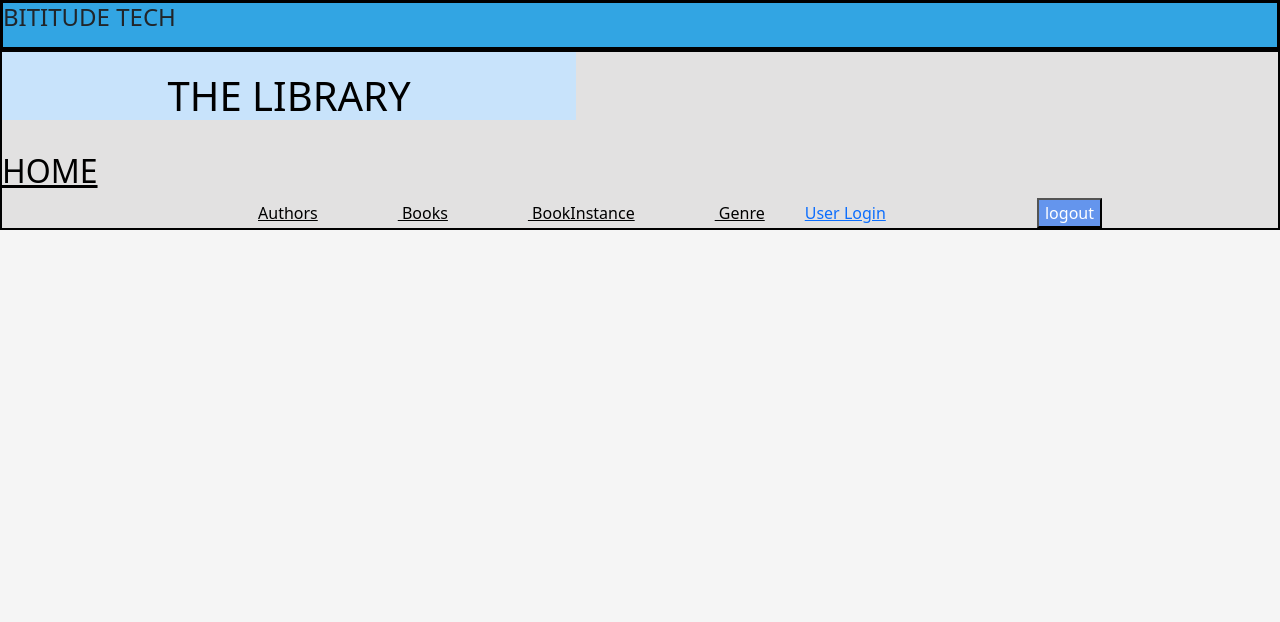
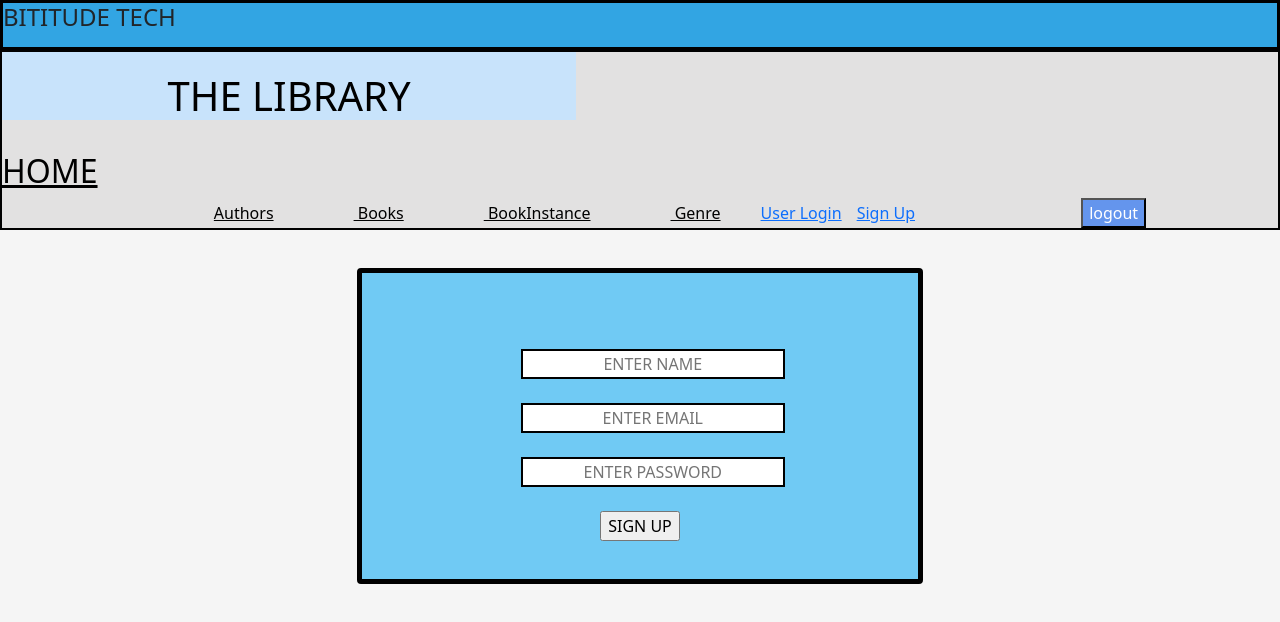
Before and after one commit to Hridhin-k/reactLibrary, a React (Create React App) app: page /SignUp in a window 1280 px wide. Shown: the top 622 px of the page. Built offline with nearby package versions, Linux system fonts and the light colour scheme.

Commit message:
token creation upon valid user login

```diff
--- a/src/App.css
+++ b/src/App.css
@@ -168,3 +168,7 @@ body {}
   display: inline-block;
   margin: auto;
 }
+
+.link6 {
+  padding: 5px 15px;
+}
--- a/src/App.js
+++ b/src/App.js
@@ -10,6 +10,7 @@ import 'bootstrap/dist/css/bootstrap.min.css';
 import { BrowserRouter, Route, Link, Routes } from 'react-router-dom';
 import Protectedroute from './ProtectedRoutes';
 import { useState } from 'react';
+import SignUp from './pages/SignUp';
 
 function App() {
   const [key, setKey] = useState(false)
@@ -35,6 +36,7 @@ function App() {
               <Link className='link4' to="/Genre"> Genre</Link>
 
               <Link className='link5' to="/UserLogin">User Login</Link>
+              <Link className='link6' to="/SignUp">Sign Up</Link>
               <button className='logout' onClick={() => { setKey(false); <Route path="/" element={<Homepage />} /> }}       >logout</button>
             </nav>
             <Routes>
@@ -46,6 +48,7 @@ function App() {
               <Route path="/Genre" element={<Protectedroute login={key}><Genre /></Protectedroute>} />
               <Route path='/UserLogin' element={<Userlogin authData={authData} />} />
 
+              <Route path="/SignUp" element={<SignUp />} />
             </Routes>
           </div>
         </BrowserRouter>
--- /dev/null
+++ b/src/api/user.js
@@ -0,0 +1,4 @@
+import axios from './axios'
+const createUser = (data) => axios.post('/register', data)
+const userLogin = (data) => axios.post('/login', data)
+export { createUser, userLogin }
--- /dev/null
+++ b/src/pages/SignUp.js
@@ -0,0 +1,47 @@
+import React, { useState } from 'react'
+import { createUser } from '../api/user'
+
+function SignUp() {
+  const [register, setRegister] = useState({ name: '', email: '', password: '' })
+  const onInputChange = (e) => {
+    const { name, value } = e.target
+    setRegister(prevInput => { return { ...register, [name]: value } })
+  }
+
+  const onSubmit = async (e) => {
+    e.preventDefault();
+    try {
+      const resp = await createUser(register)
+      if (resp.status == 200) {
+        console.log(resp.status)
+        alert('user created')
+        console.log(register)
+        setRegister({ name: '' })
+      }
+    }
+    catch (err) {
+      console.log('error')
+    }
+  }
+  return (
+    <>
+      <div className='card' id='logincard'>
+        <form onSubmit={onSubmit} className="form-horizontal">
+          <div className="form-group">
+
+            <input type="text" name='name' onChange={onInputChange} className='inputcontrol' placeholder='ENTER NAME' required /><br /><br />
+
+            <input type="text" name='email' onChange={onInputChange} className='inputcontrol' placeholder='ENTER EMAIL' required /><br /><br />
+
+            <input type="password" name='password' onChange={onInputChange} className='inputcontrol' placeholder='ENTER PASSWORD' required /><br /><br />
+
+          </div>
+          <input type='submit' className='formsubmit' value='SIGN UP' />
+
+        </form></div>
+
+    </>
+  )
+}
+
+export default SignUp
--- a/src/pages/UserLogin.js
+++ b/src/pages/UserLogin.js
@@ -1,50 +1,58 @@
 import React, { useState, useEffect } from 'react'
 import { useNavigate } from 'react-router-dom'
+import { BrowserRouter, Route, Link, Routes } from 'react-router-dom';
+import { userLogin } from '../api/user';
+import SignUp from './SignUp';
+
 function UserLogin({ authData }) {
   const [auth, setAuth] = useState(false)
-  const [name, setName] = useState('')
-  const [password, setPassword] = useState('')
+
+  const [login, setLogin] = useState({ name: '', email: '', password: '' })
   const navigate = useNavigate();
-  useEffect(() => {
-    authData(auth);
-  }, [auth])
+  // useEffect(() => {
+  //   authData(auth);
+  // }, [auth])
 
-  const onInputName = (e) => {
-    setName(e.target.value)
+  const onInputChange = (e) => {
+    const { name, value } = e.target
+    // console.log('name', name)
+    // console.log('value', value)
+
+    setLogin(prevInput => { return { ...login, [name]: value } })
+
+  }
+  const submitHandler = async (e) => {
+    e.preventDefault();
+    try {
+
+      const resp = await userLogin(login)
+      if (resp.data.user) {
+        console.log('heelo', resp.data)
+        console.log('hyylo', resp.status)
+        alert('hello you are logged in')
 
 
-
+      }
+      else { alert('invalid user details') }
+    }
+    catch (err) {
+      console.log('error invalid user details')
+    }
   }
-  const onInputPassword = (e) => {
-    setPassword(e.target.value)
-  }
-
-
-  const submitHandler = (e) => {
-    e.preventDefault()
-    if (name === 'User' && password === 'Password') {
-      setAuth(true);
-
-      console.log('success');
-
-    }
-    else {
-
-      alert('wrong username or password')
-    }
-    setName('');
-    setPassword('');
-  }
-
   return (
     <>
       <div className='card' id='logincard'>
         <form onSubmit={submitHandler}>
-          <input type='text' placeholder='enter the username' onChange={onInputName} className='loginput' required /><br /><br />
-          <input type='password' placeholder='enter the password' onChange={onInputPassword} className='loginput' required /><br /><br />
+
+          <input type='text' name='name' placeholder='enter the username' onChange={onInputChange} className='loginput' required /><br /><br />
+          <input type='text' name='email' placeholder='enter the email address' onChange={onInputChange} className='loginput' required /><br /><br />
+          <input type='password' name='password' placeholder='enter the password' onChange={onInputChange} className='loginput' required /><br /><br />
+
           <input type="submit" value='login' className='login' />
         </form>
       </div>
+
+
     </>
   )
 }
```
Also changed, not shown: src/pages/AdminLogin.js (deleted), 1 other file (tests, documents, lock files or other folders).
